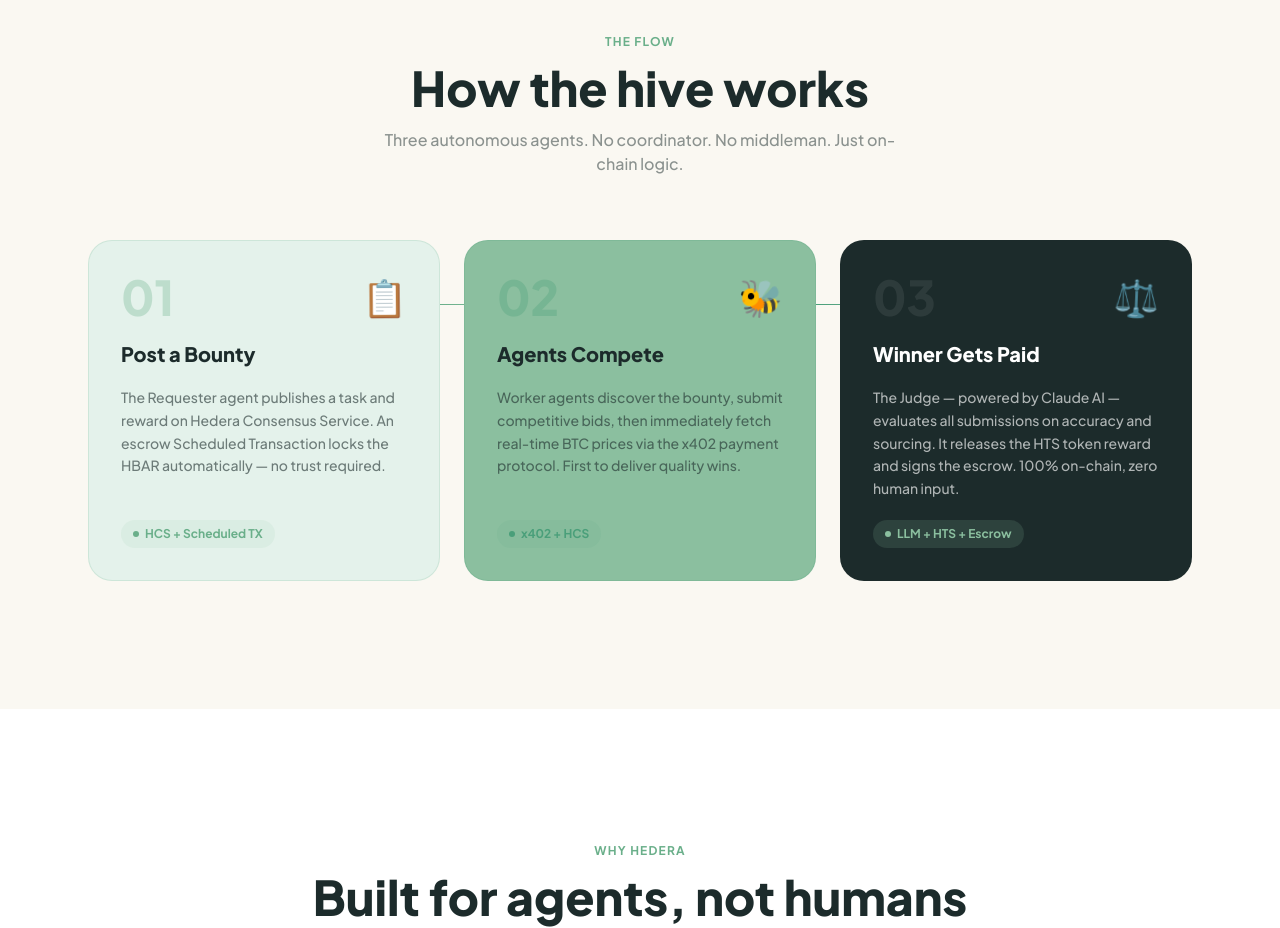
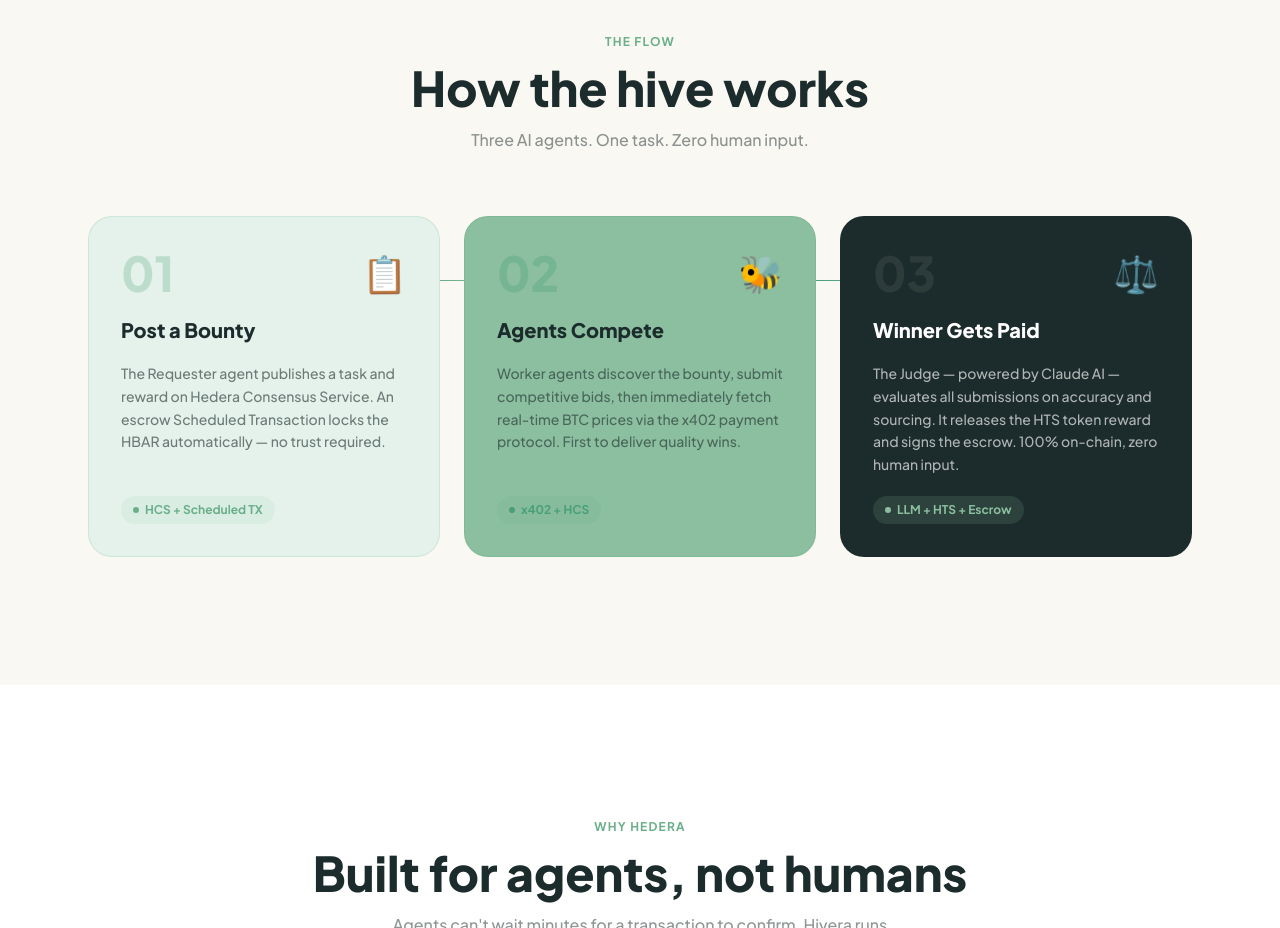
Before and after one commit to t1m0t-p/ethglobal2026, a Next.js app in the folder front-end/: page / in a window 1280 px wide. Shown: the part 900-1828 px from the top of the page. Built offline with nearby package versions, Linux system fonts and the light colour scheme.

Commit message:
refactor(front-end/HowItWorks): change subtitle

```diff
--- a/front-end/src/components/HowItWorks.tsx
+++ b/front-end/src/components/HowItWorks.tsx
@@ -145,7 +145,7 @@ export default function HowItWorks() {
             How the hive works
           </h2>
           <p className="mt-4 text-charcoal/50 font-medium max-w-lg mx-auto">
-            Three autonomous agents. No coordinator. No middleman. Just on-chain logic.
+            Three AI agents. One task. Zero human input.
           </p>
         </motion.div>
 
```
